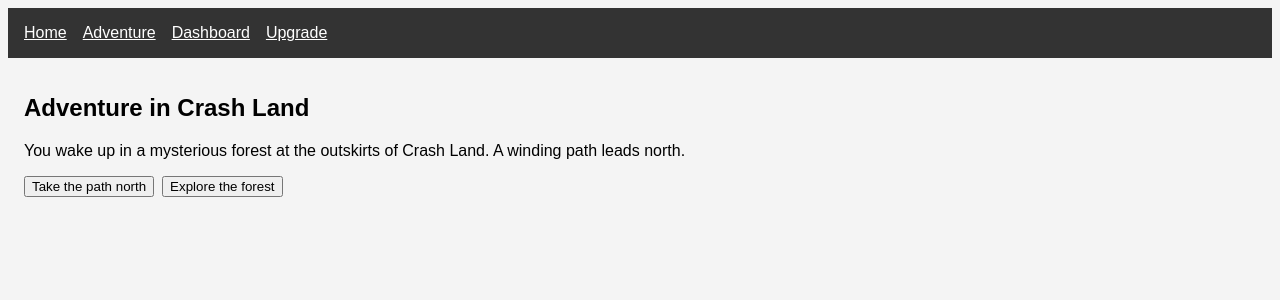
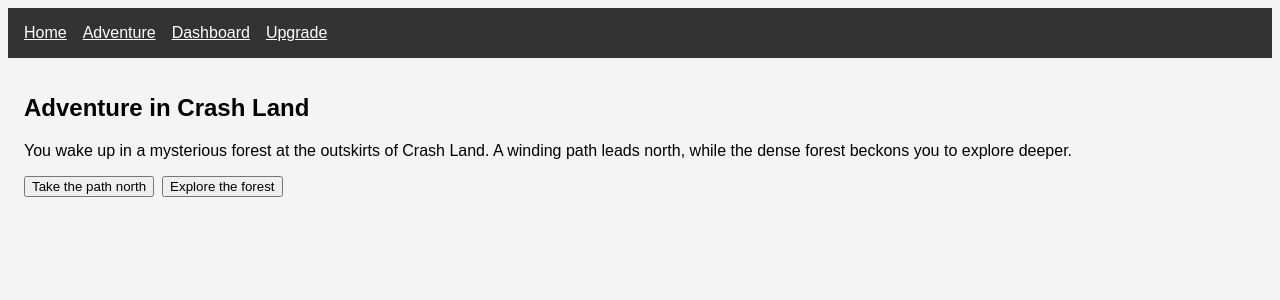
Before and after one commit to DiamondHands89/Mullins_Kevin_CrashRPG_Frontend, a React (Vite) app: page /adventure in a window 1280 px wide. Shown: the top 300 px of the page. Built offline with nearby package versions, Linux system fonts and the light colour scheme.

Commit message:
Wider adventure

```diff
--- a/src/main.tsx
+++ b/src/main.tsx
@@ -1,11 +1,13 @@
-
 import React from 'react';
 import ReactDOM from 'react-dom/client';
 import App from './App';
+import { GameProvider } from './context/GameContext';
 import './index.css';
 
 ReactDOM.createRoot(document.getElementById('root')!).render(
   <React.StrictMode>
-    <App />
+    <GameProvider>
+      <App />
+    </GameProvider>
   </React.StrictMode>
 );
--- a/src/pages/Adventure.tsx
+++ b/src/pages/Adventure.tsx
@@ -1,4 +1,3 @@
-// src/pages/Adventure.tsx
 import React, { useState, useContext } from 'react';
 import { GameContext, Stats } from '../context/GameContext';
 
@@ -18,7 +17,7 @@ type StorySegment = {
 const storyData: StorySegment[] = [
   {
     id: 1,
-    text: "You wake up in a mysterious forest at the outskirts of Crash Land. A winding path leads north.",
+    text: "You wake up in a mysterious forest at the outskirts of Crash Land. A winding path leads north, while the dense forest beckons you to explore deeper.",
     options: [
       { text: "Take the path north", nextId: 2 },
       { text: "Explore the forest", nextId: 3 },
@@ -26,7 +25,7 @@ const storyData: StorySegment[] = [
   },
   {
     id: 2,
-    text: "You follow the path and encounter a gentle river. Do you try crossing it or follow along the bank?",
+    text: "Following the path, you come upon a gentle river. Do you try to cross the river or follow along its bank?",
     options: [
       { text: "Cross the river", nextId: 4 },
       { text: "Follow the bank", nextId: 5 },
@@ -34,7 +33,7 @@ const storyData: StorySegment[] = [
   },
   {
     id: 3,
-    text: "While exploring, you discover a hidden glade bathed in a mysterious light. Do you investigate or return to the path?",
+    text: "Deep in the forest, you stumble upon a hidden glade bathed in an eerie glow. Do you investigate the glade or return to the path?",
     options: [
       { text: "Investigate the glade", nextId: 6 },
       { text: "Return to the path", nextId: 2 },
@@ -42,46 +41,108 @@ const storyData: StorySegment[] = [
   },
   {
     id: 4,
-    text: "You bravely cross the river and find a small cabin. The friendly inhabitants reward your courage.",
-    options: [
-      { text: "Proceed to the crossroads", nextId: 7 },
-    ],
+    text: "You bravely cross the river and discover a quaint cabin. The friendly inhabitants commend your courage.",
+    options: [{ text: "Proceed to the crossroads", nextId: 7 }],
     diamondReward: 20,
   },
   {
     id: 5,
-    text: "Following the bank, you meet a wandering merchant who gifts you a small pouch of diamonds.",
-    options: [
-      { text: "Proceed to the crossroads", nextId: 7 },
-    ],
+    text: "Following the river bank, you meet a wandering merchant who gifts you a handful of diamonds for your kindness.",
+    options: [{ text: "Proceed to the crossroads", nextId: 7 }],
     diamondReward: 10,
   },
   {
     id: 6,
-    text: "In the hidden glade, a surge of energy courses through you, strengthening your health.",
-    options: [
-      { text: "Proceed to the crossroads", nextId: 7 },
-    ],
+    text: "In the hidden glade, a surge of energy flows through you, dramatically boosting your vitality.",
+    options: [{ text: "Proceed to the crossroads", nextId: 7 }],
     statBonus: { stat: "health", bonus: 20 },
   },
   {
     id: 7,
-    text: "You arrive at a grand crossroads in Crash Land. The journey continues, and more adventures await.",
+    text: "You reach a grand crossroads in Crash Land that offers many paths forward.",
     options: [
-      { text: "Restart adventure", nextId: 1 },
+      { text: "Explore the bustling marketplace", nextId: 8 },
+      { text: "Enter the abandoned castle", nextId: 9 },
+      { text: "Head toward the rugged mountains", nextId: 10 },
+      { text: "Return to the forest", nextId: 1 },
     ],
+  },
+  {
+    id: 8,
+    text: "At the marketplace, vibrant stalls and curious locals surround you. A merchant looks troubled and in need of help.",
+    options: [
+      { text: "Help the merchant deliver goods", nextId: 11 },
+      { text: "Browse the stalls and return", nextId: 7 },
+    ],
+  },
+  {
+    id: 9,
+    text: "The abandoned castle looms ominously. Its empty halls whisper secrets of the past.",
+    options: [
+      { text: "Confront the spectral guardian", nextId: 12 },
+      { text: "Retreat for safety", nextId: 7 },
+    ],
+  },
+  {
+    id: 10,
+    text: "The rugged mountains challenge your resolve. Ahead lies a steep and treacherous climb.",
+    options: [
+      { text: "Brave the steep slopes", nextId: 13 },
+      { text: "Search for alternate routes", nextId: 14 },
+    ],
+  },
+  {
+    id: 11,
+    text: "You assist the merchant in safely delivering his goods through dangerous paths. Grateful, he rewards you generously.",
+    options: [{ text: "Return to the marketplace", nextId: 8 }],
+    diamondReward: 15,
+  },
+  {
+    id: 12,
+    text: "You confront the spectral guardian in a fierce battle. Emerging victorious, you feel stronger from the trial.",
+    options: [{ text: "Proceed to the castle courtyard", nextId: 15 }],
+    statBonus: { stat: "strength", bonus: 5 },
+  },
+  {
+    id: 13,
+    text: "Your determined climb reveals a hidden cave filled with ancient treasures.",
+    options: [
+      { text: "Explore the cave", nextId: 16 },
+      { text: "Return to the mountain base", nextId: 10 },
+    ],
+    diamondReward: 25,
+  },
+  {
+    id: 14,
+    text: "Taking an alternate, safer path, you avoid danger but also bypass potential rewards.",
+    options: [{ text: "Return to the mountain base", nextId: 10 }],
+  },
+  {
+    id: 15,
+    text: "In the castle courtyard, you discover relics that enhance your mystical powers.",
+    options: [{ text: "Head back to the crossroads", nextId: 7 }],
+    diamondReward: 10,
+    statBonus: { stat: "mana", bonus: 10 },
+  },
+  {
+    id: 16,
+    text: "Inside the hidden cave, you find a sparkling stream of diamonds alongside enchanted runes that boost your agility.",
+    options: [{ text: "Fill your pouch and return to the mountain trails", nextId: 10 }],
+    diamondReward: 30,
+    statBonus: { stat: "agility", bonus: 5 },
   },
 ];
 
 const Adventure: React.FC = () => {
   const { updateDiamonds, updateStat } = useContext(GameContext);
   const [currentId, setCurrentId] = useState<number>(1);
+  // Track visited segments so rewards (diamondReward/statBonus) happen only once per segment
   const [visitedSegments, setVisitedSegments] = useState<number[]>([]);
 
   const currentSegment = storyData.find(segment => segment.id === currentId);
   if (!currentSegment) return <div>Story not found</div>;
 
-  // Award rewards (diamonds or stat bonuses) only upon first visit
+  // Award rewards only on first visit
   if (!visitedSegments.includes(currentId)) {
     if (currentSegment.diamondReward) {
       updateDiamonds(currentSegment.diamondReward);
```
